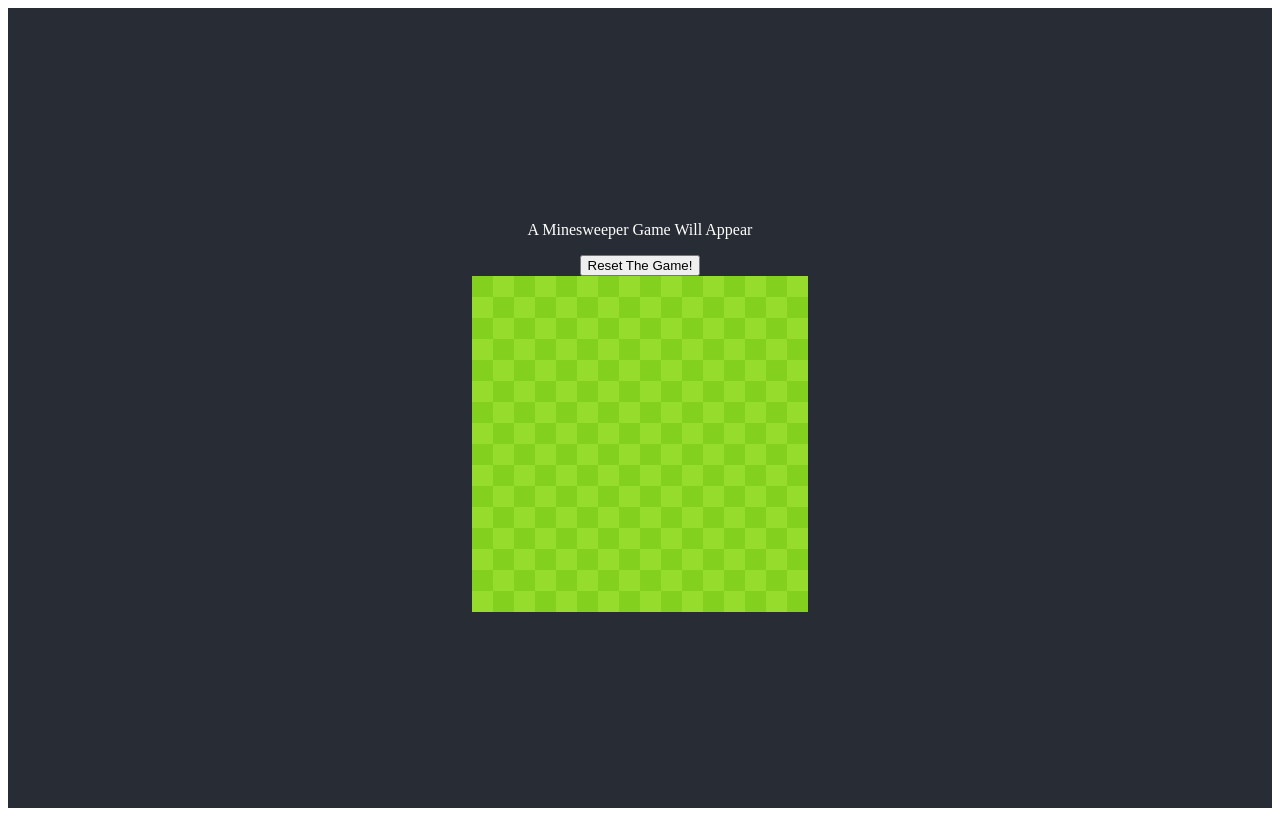
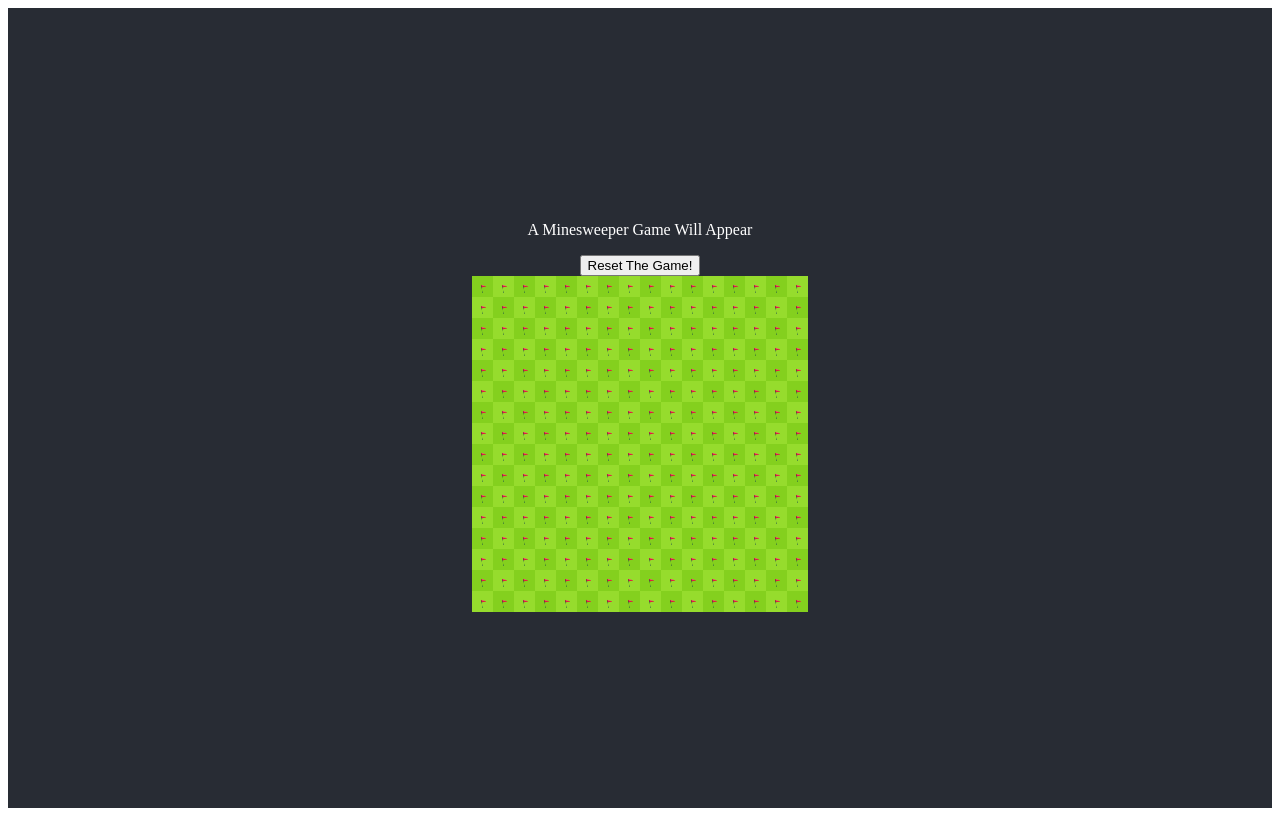
Before and after one commit to Daniel-N-Huss/React-Redux-Minesweeper, a React (Create React App) app: page / in a window 1280 px wide. Built offline with nearby package versions, Linux system fonts and the light colour scheme.

Commit message:
tiles unclickable while flag is active

```diff
--- a/src/components/tile.jsx
+++ b/src/components/tile.jsx
@@ -1,28 +1,50 @@
 import React from 'react';
 import { useDispatch } from 'react-redux';
-import {revealTile} from '../helpers/redux/actions'
-import './Tile.scss'
+import { revealTile } from '../helpers/redux/actions';
+import clickHandler from '../helpers/clickHandler';
+import './Tile.scss';
 import mineIcon from './mineIcon.png';
-import flagIcon from './flag.png'
+import flagIcon from './flag.png';
 
 const Tile = function (props) {
   const dispatch = useDispatch();
-  const {danger, id, revealed, mine} = props;
+  const { danger, id, revealed, mine } = props;
 
-  const flag = false;
+  let flag = true;
 
-/*
+  /*
     OKAY DAN, you're working on finding solutions to right click and display the flag, which would also disable left clicking.
 */
 
-  const tileContents = mine ? <img src={mineIcon} class="mine" alt='Mine'/> : danger
-
-  const className = revealed ? `tile revealed danger_${danger}` : "tile hidden";
+  const revealedTileContents = mine ? (
+    <img src={mineIcon} class='mine' alt='Mine' />
+  ) : (
+    danger
+  );
 
 
-  return <td key={id} className={className} onClick={() => dispatch(revealTile(id))} onContextMenu>
-    {revealed ? tileContents : ' '}
-  </td>;
+  const hiddenTileContents = flag ? (<img src={flagIcon} alt='Flag' />) : ' '
+
+  const className = revealed
+    ? `tile revealed danger_${danger}`
+    : `tile hidden flag_${flag}`;
+
+
+
+
+  return (
+    <td
+      key={id}
+      className={className}
+      onClick={() => clickHandler(dispatch, id, flag)}
+      onContextMenu={(e) => {
+        e.preventDefault();
+        flag = !flag;
+      }}
+    >
+      {revealed ? revealedTileContents : hiddenTileContents}
+    </td>
+  );
 };
 
 export default Tile;
--- /dev/null
+++ b/src/helpers/clickHandler.js
@@ -0,0 +1,9 @@
+import { revealTile } from '../helpers/redux/actions';
+
+const clickHandler = function (dispatch, tileID, flag) {
+  if (!flag) {
+    dispatch(revealTile(tileID));
+  }
+};
+
+export default clickHandler;
```
